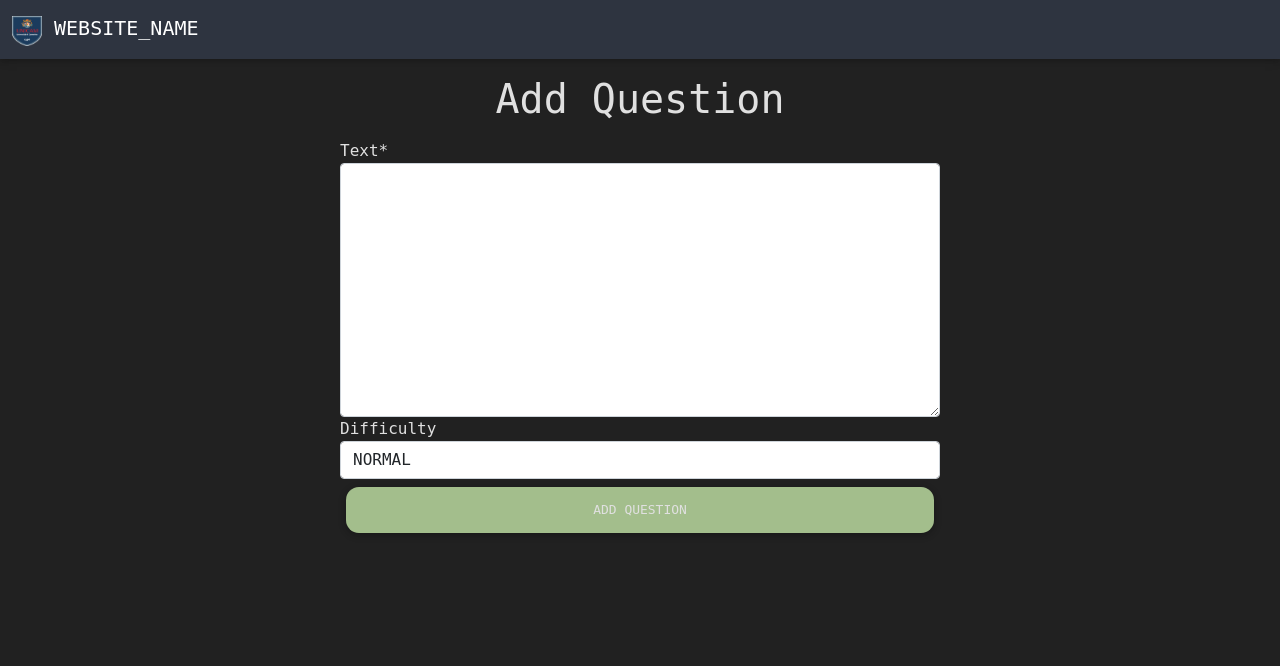
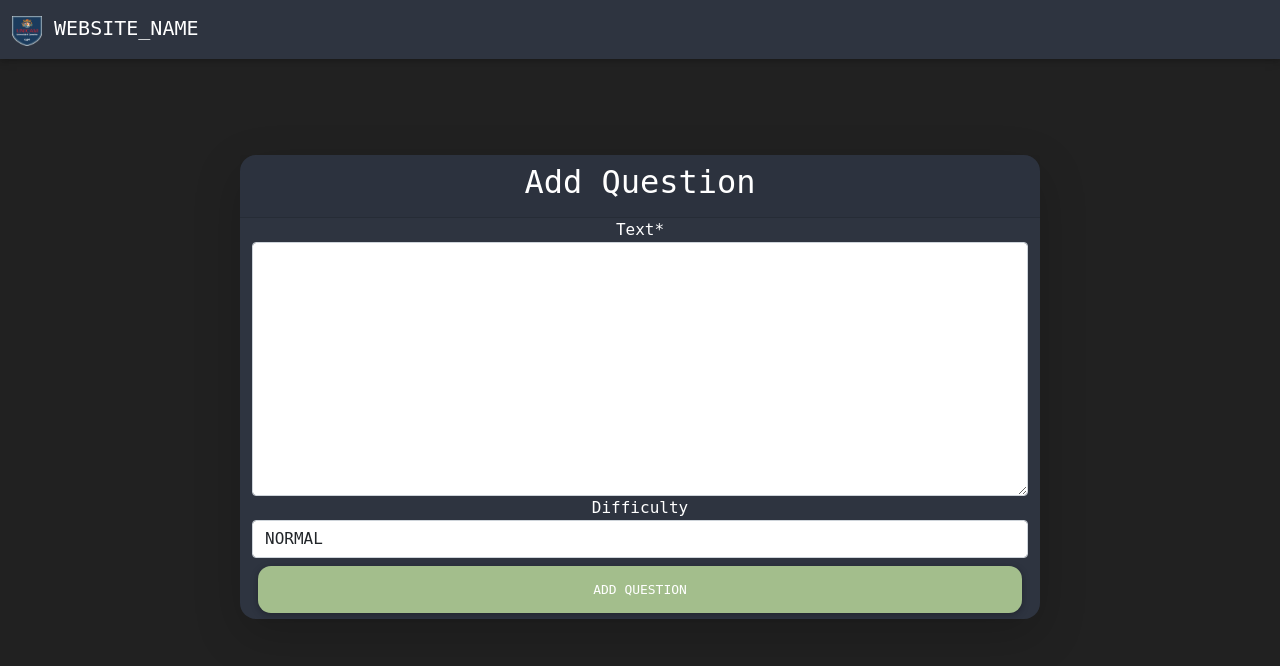
Before and after one commit to EXINEF/exon, a Django app: template project/core/app/templates/teacher/question/add-question.html in a window 1280 px wide. Shown: the top 666 px of the page. Run offline with Django 4.2, Linux system fonts and the light colour scheme; the template is opened without the code that fills it: values that come from a table or form of the project are taken from there, others are empty; some libraries are stand-ins or nearby versions.

Commit message:
add question page

```diff
--- a/project/core/app/templates/teacher/question/add-question.html
+++ b/project/core/app/templates/teacher/question/add-question.html
@@ -1,13 +1,12 @@
 {% extends 'core/base.html' %} {% load crispy_forms_tags %} {% block content %}
-<div class="container-fluid text-light py-3">
-<header class="text-center">
-   <h1 class="">Add Question</h1>
-</header>
-<div class="container-fluid my-2 w-50 text-light p-2">
+<div class="container d-flex justify-content-center align-items-center py-5">
+   <div class= "card shadow-lg text-white rounded-lg mt-5" style="text-align: center; border-radius: 1em; background-color:#2E3440; width: 50rem;">
+      <div class= "card-header">
+         <h2 class="">Add Question</h2>
+      </div><div class="container-fluid">
          <form method="POST" action="">
             {% csrf_token %}
             {{form | crispy}}
-
             {% for i in range %}
             <div class="input-group my-2 mt-2">
                <div class="input-group-text">
@@ -22,4 +21,9 @@
             </div>
          </form>
       </div>
+   </div>
+   </div>
+
+
+
 {% endblock content %}
```
Also changed, not shown: project/core/db.sqlite3. Lines whose indentation alone changed are shown as unchanged.
